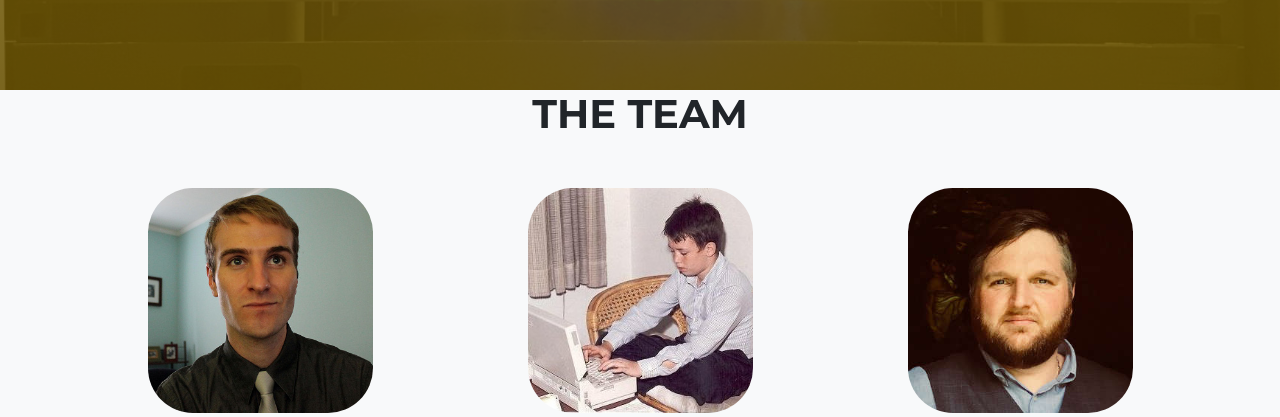
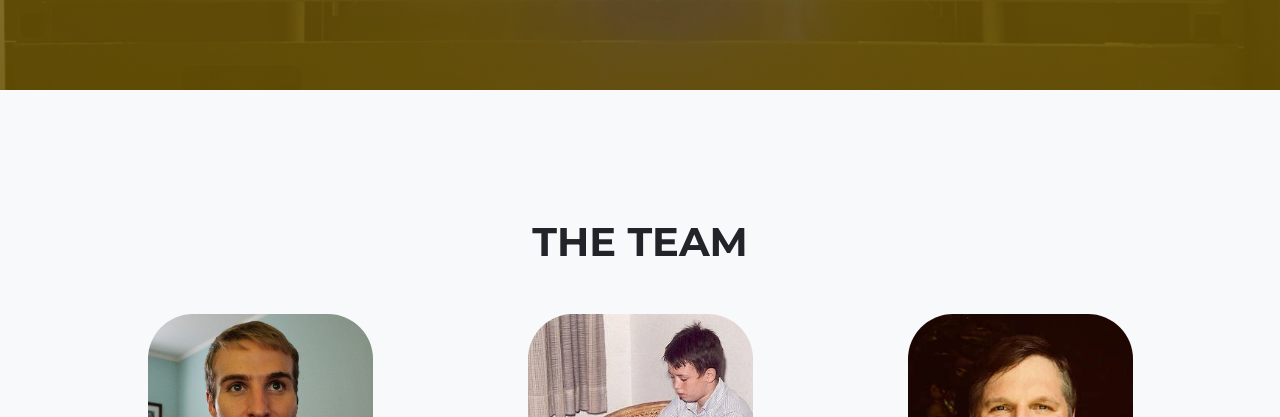
Before and after one commit to interrobangc/www-gatsby, a Gatsby site: page / in a window 1280 px wide. Shown: the part 2310-2727 px from the top of the page. Built offline with nearby package versions, Linux system fonts and the light colour scheme; Gatsby itself is replaced by a stand-in of ours; a web font is replaced by a local one.

Commit message:
fix regression in team section padding

```diff
--- a/src/assets/scss/team.scss
+++ b/src/assets/scss/team.scss
@@ -1,17 +1,12 @@
 #team {
+  padding-top: 15%;
+  padding-bottom: 15%;
   background-color: $gray-100;
-  padding-bottom: 50px;
-
   text-align: center;
-
-  .section-heading {
-    margin-bottom: 1.25em;
-  }
 
   .teamItem {
     @include heading-font;
-    margin: 0;
-    margin-bottom: 50px;
+    margin-top: 5vh;
 
     .teamItemImage {
       border-radius: 20%;
@@ -20,7 +15,7 @@
     }
 
     h4 {
-      margin-top: .3em;
+      margin-top: 0.3em;
       margin-bottom: 0;
       text-transform: none;
     }
@@ -37,3 +32,10 @@
     }
   }
 }
+
+@media (min-width: 768px) {
+  #team {
+    padding-top: 10%;
+    padding-bottom: 10%;
+  }
+}
```
